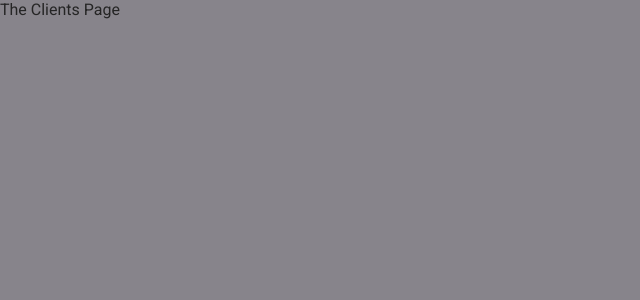
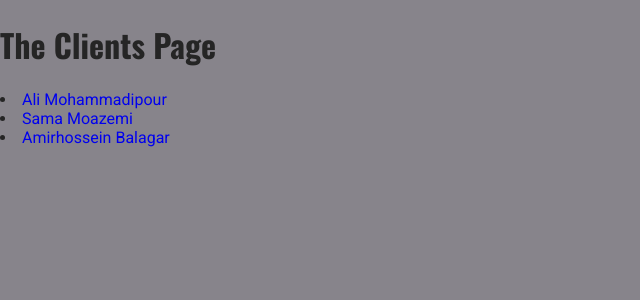
Before and after one commit to amirho3einb/next.js-course, a Next.js app: page /clients in a window 1280 px wide. Shown: the top 300 px of the page, without its empty margins (0-640 px from the left). Built offline with nearby package versions, Linux system fonts and the light colour scheme.

Commit message:
Navigating To Dynamic Routes

```diff
--- a/pages/clients/[id]/index.js
+++ b/pages/clients/[id]/index.js
@@ -1,4 +1,8 @@
+import { useRouter } from "next/router";
+
 const ClientProjectsPage = () => {
+  const router = useRouter();
+  console.log(router.query);
   return (
     <div>
       <h1>The Projects Of a Given Client</h1>
--- a/pages/clients/index.js
+++ b/pages/clients/index.js
@@ -1,7 +1,19 @@
+import Link from "next/link";
+
 const ClientsPage = () => {
+  const clients = [
+    { id: "alimp", name: "Ali Mohammadipour" },
+    { id: "swmg", name: "Sama Moazemi" },
+    { id: "bala", name: "Amirhossein Balagar" },
+  ];
   return (
     <div>
-      <h>The Clients Page</h>
+      <h1>The Clients Page</h1>
+      {clients.map((client) => (
+        <li key={client.id}>
+          <Link href={`/clients/${client.id}`}>{client.name}</Link>
+        </li>
+      ))}
     </div>
   );
 };
```
